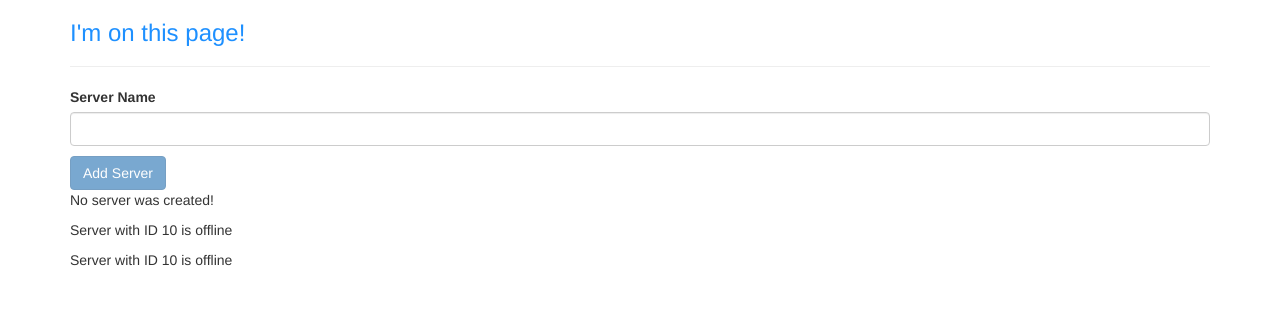
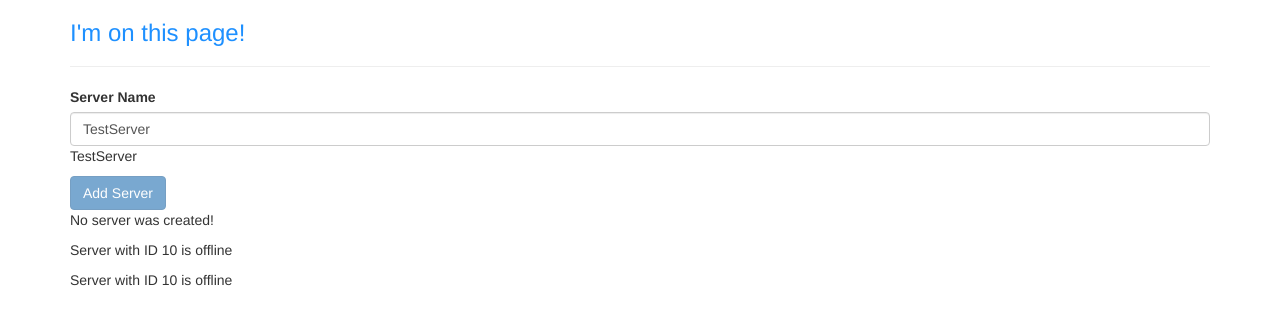
Before and after one commit to JamesSinnott1994/AngularStarterApp, an Angular app in the folder my-first-app/: page / in a window 1280 px wide. Shown: the top 324 px of the page. Built offline with nearby package versions, Linux system fonts and the light colour scheme.

Commit message:
[ADD] Two-way-databinding with ngModel

```diff
--- a/my-first-app/src/app/servers/servers.component.html
+++ b/my-first-app/src/app/servers/servers.component.html
@@ -1,8 +1,12 @@
 <label>Server Name</label>
-<input
+<!-- <input
     type="text"
     class="form-control"
-    (input)="onUpdateServerName($event)">
+    (input)="onUpdateServerName($event)"> -->
+<input
+type="text"
+class="form-control"
+[(ngModel)]="serverName">
 <p>{{ this.serverName }}</p>
 <button
 class="btn btn-primary"
--- a/my-first-app/src/app/servers/servers.component.ts
+++ b/my-first-app/src/app/servers/servers.component.ts
@@ -9,7 +9,7 @@ export class ServersComponent {
 
   allowNewServer = false;
   serverCreationStatus = "No server was created!";
-  serverName = '';
+  serverName = 'TestServer';
 
   constructor() {
     setTimeout(() => {
```
